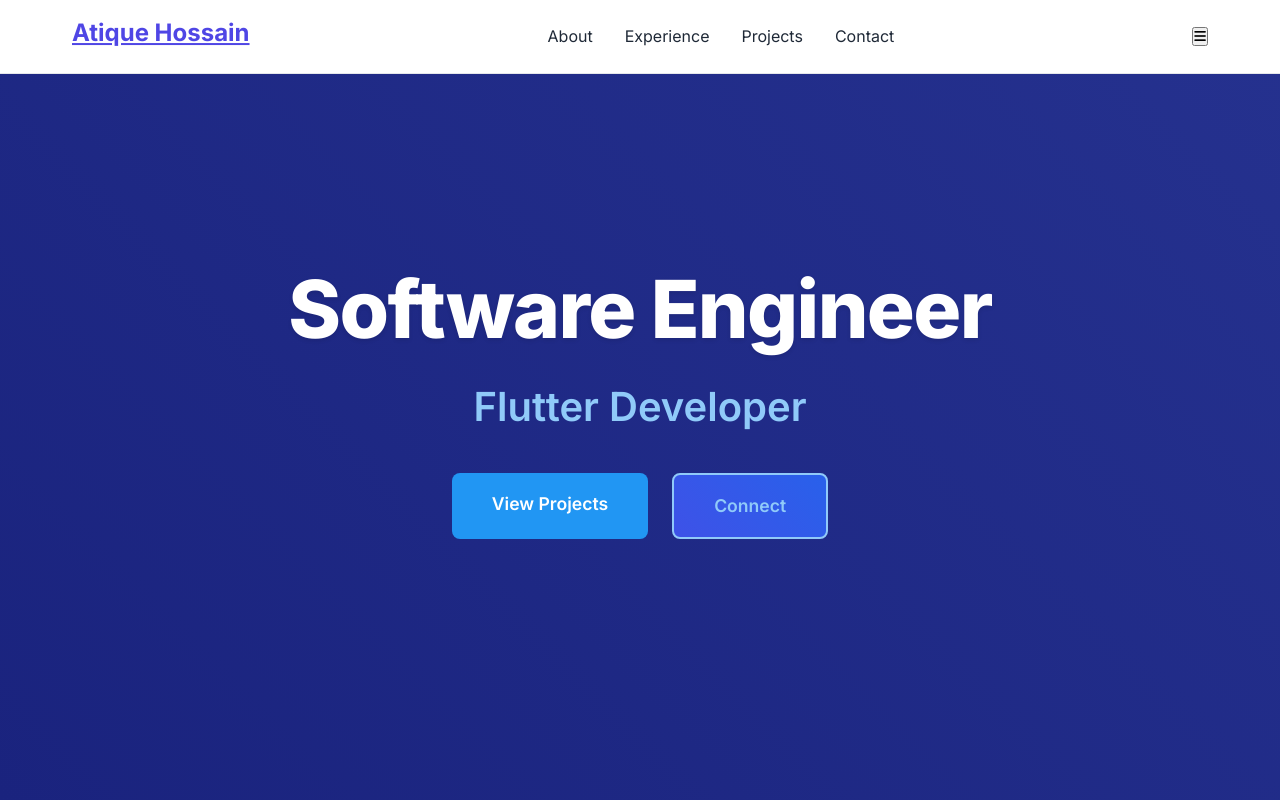
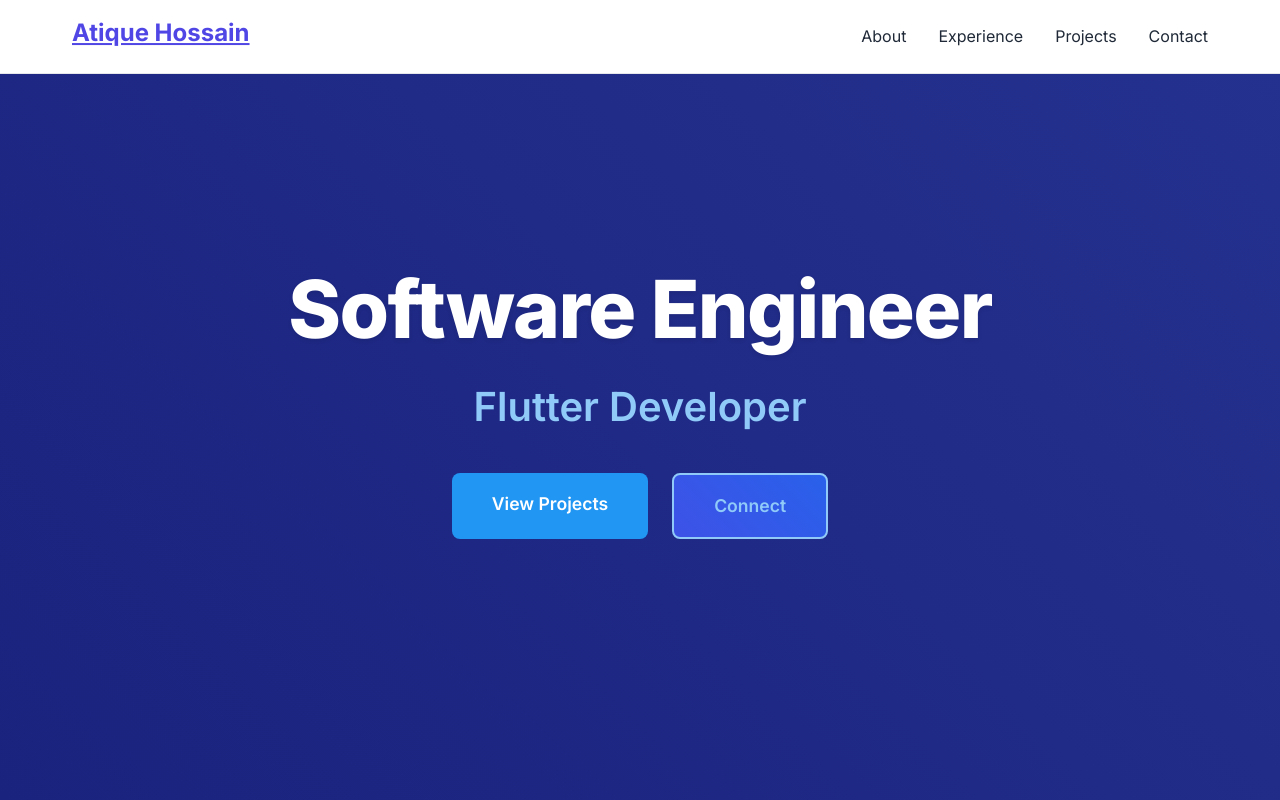
Before and after one commit to atiquehossain/atiquehossain.github.io, a plain HTML site: page index.html in a window 1280 px wide. Shown: the top 800 px of the page. Drawn offline with Linux system fonts and the light colour scheme.

Commit message:
index.html

```diff
--- a/index.html
+++ b/index.html
@@ -32,9 +32,7 @@
                 <li><a href="#contact" class="nav-link">Contact</a></li>
             </ul>
 
-            <button id="mobile-menu-button" class="mobile-menu-button" aria-label="Toggle mobile menu">
-                <i class="fas fa-bars"></i>
-            </button>
+
         </nav>
     </header>
 
```
